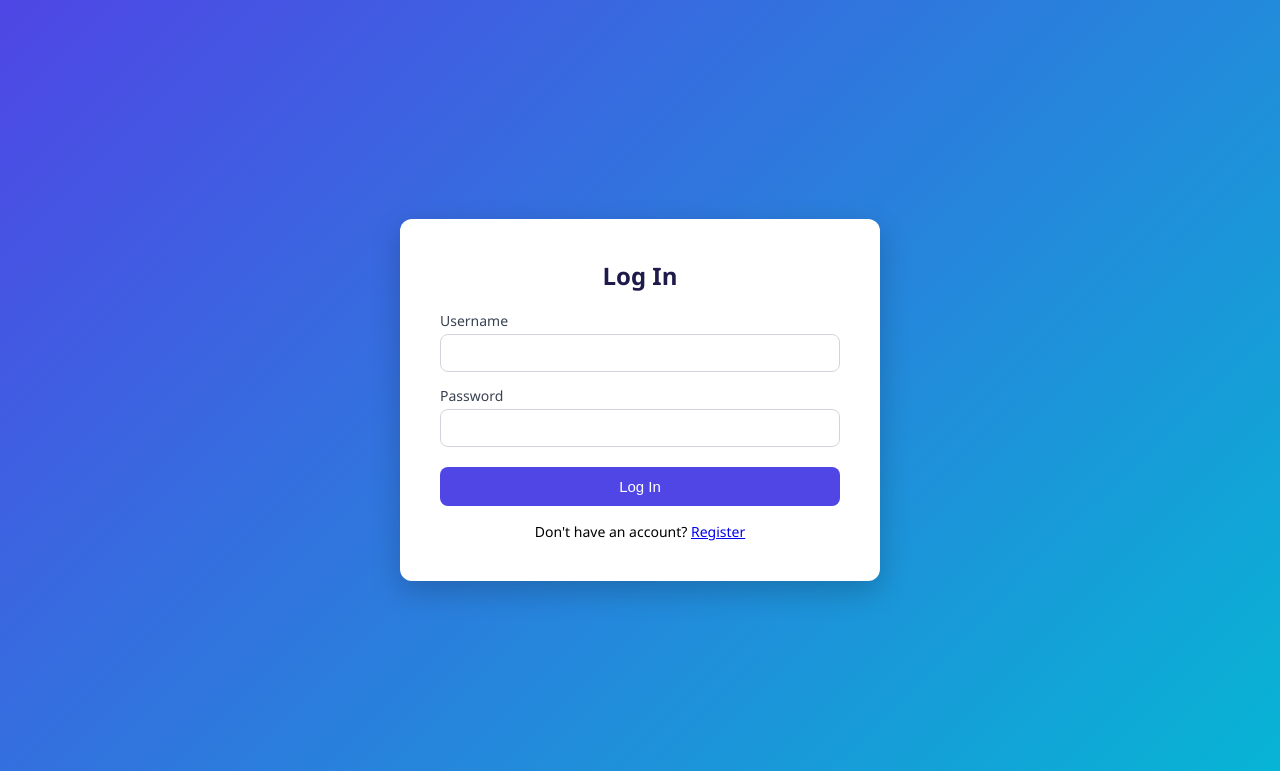
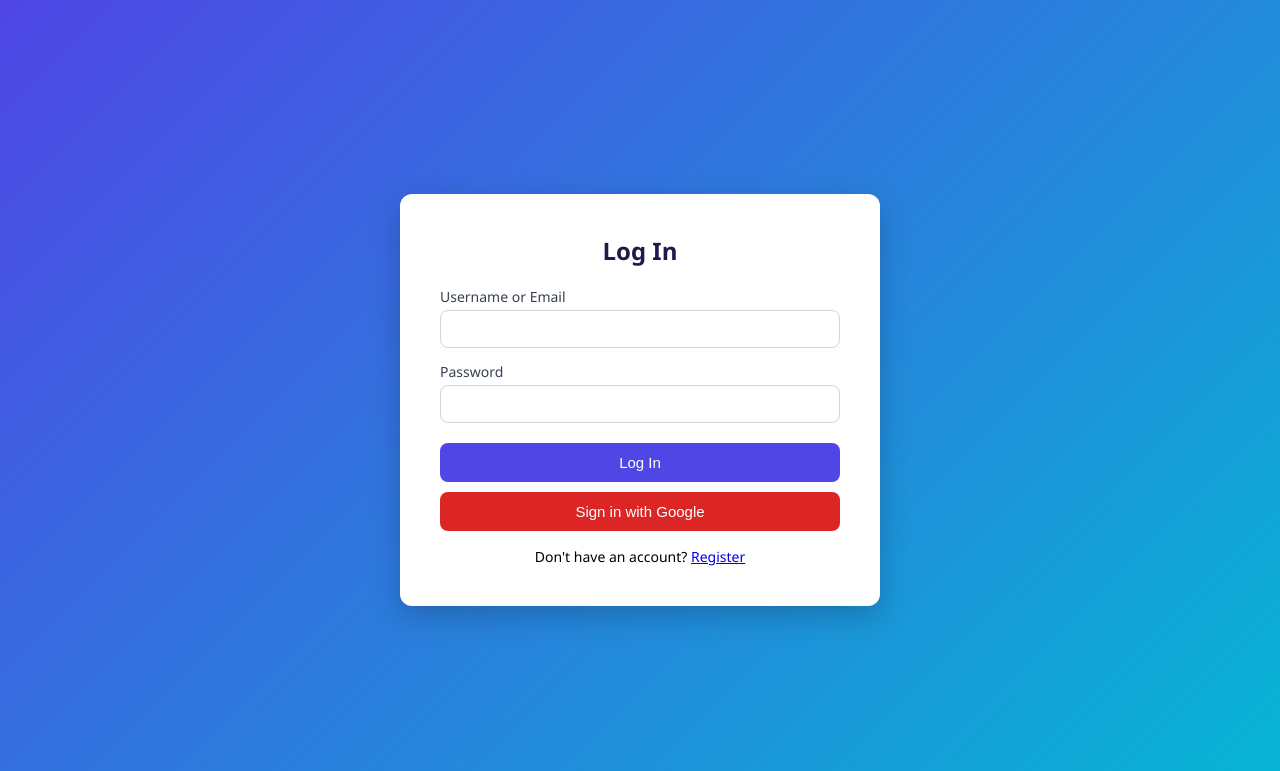
Before and after one commit to 22a21a6157-bit/login-app, a Flask app: page /login in a window 1280 px wide. Shown: the top 771 px of the page. Run offline with Flask 3, Linux system fonts and the light colour scheme; some libraries are stand-ins or nearby versions.

Commit message:
Update login.html

```diff
--- a/templates/login.html
+++ b/templates/login.html
@@ -3,7 +3,7 @@
 {% block content %}
 <h2>Log In</h2>
 <form method="POST">
-  <label for="username">Username</label>
+  <label for="username">Username or Email</label>
   <input type="text" id="username" name="username" required>
 
   <label for="password">Password</label>
@@ -11,6 +11,9 @@
 
   <button type="submit">Log In</button>
 </form>
+<a href="{{ url_for('login_google') }}">
+  <button type="button" style="background:#dc2626; margin-top:10px;">Sign in with Google</button>
+</a>
 <div class="switch-link">
   Don't have an account? <a href="{{ url_for('register') }}">Register</a>
 </div>
```
